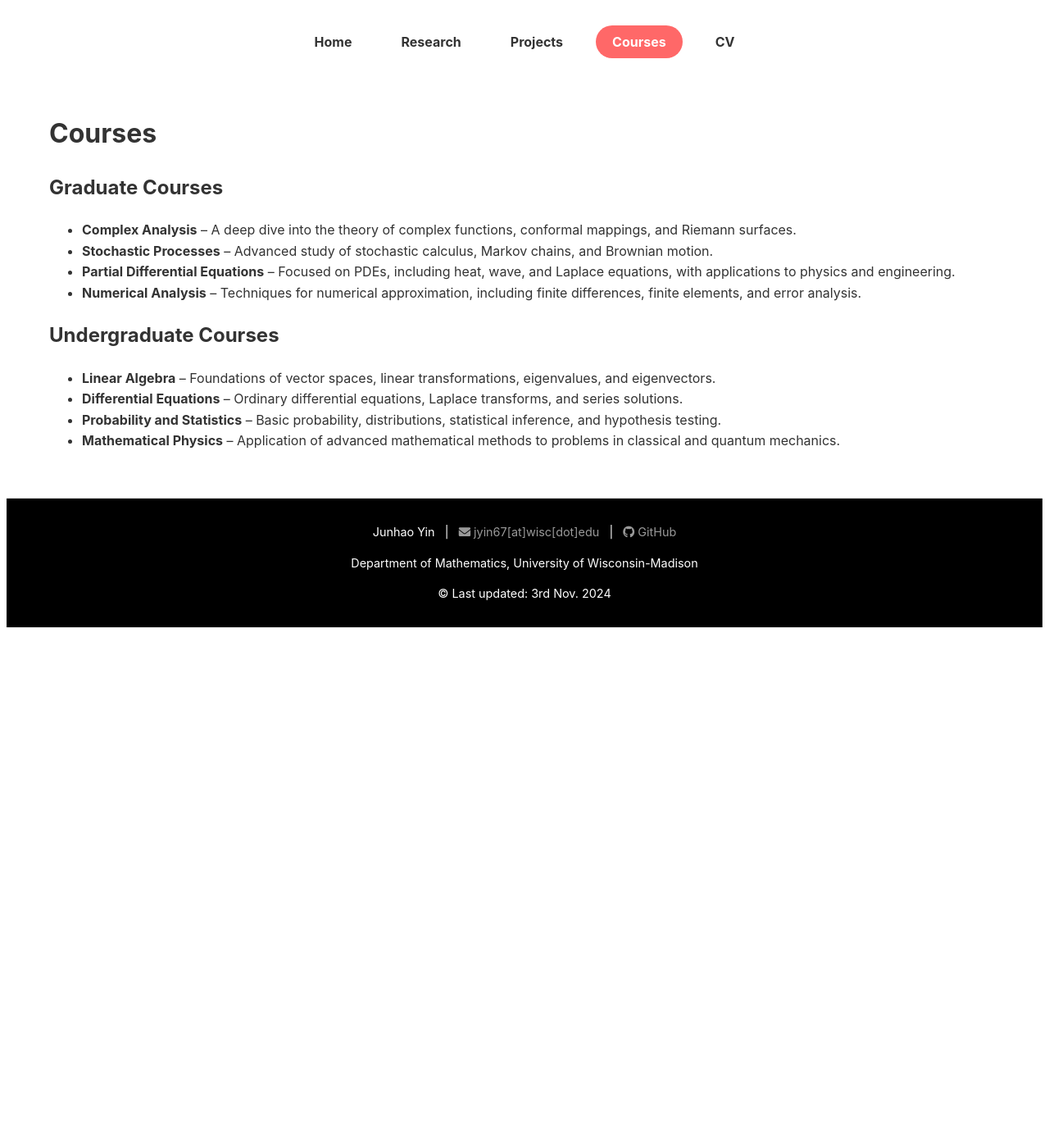
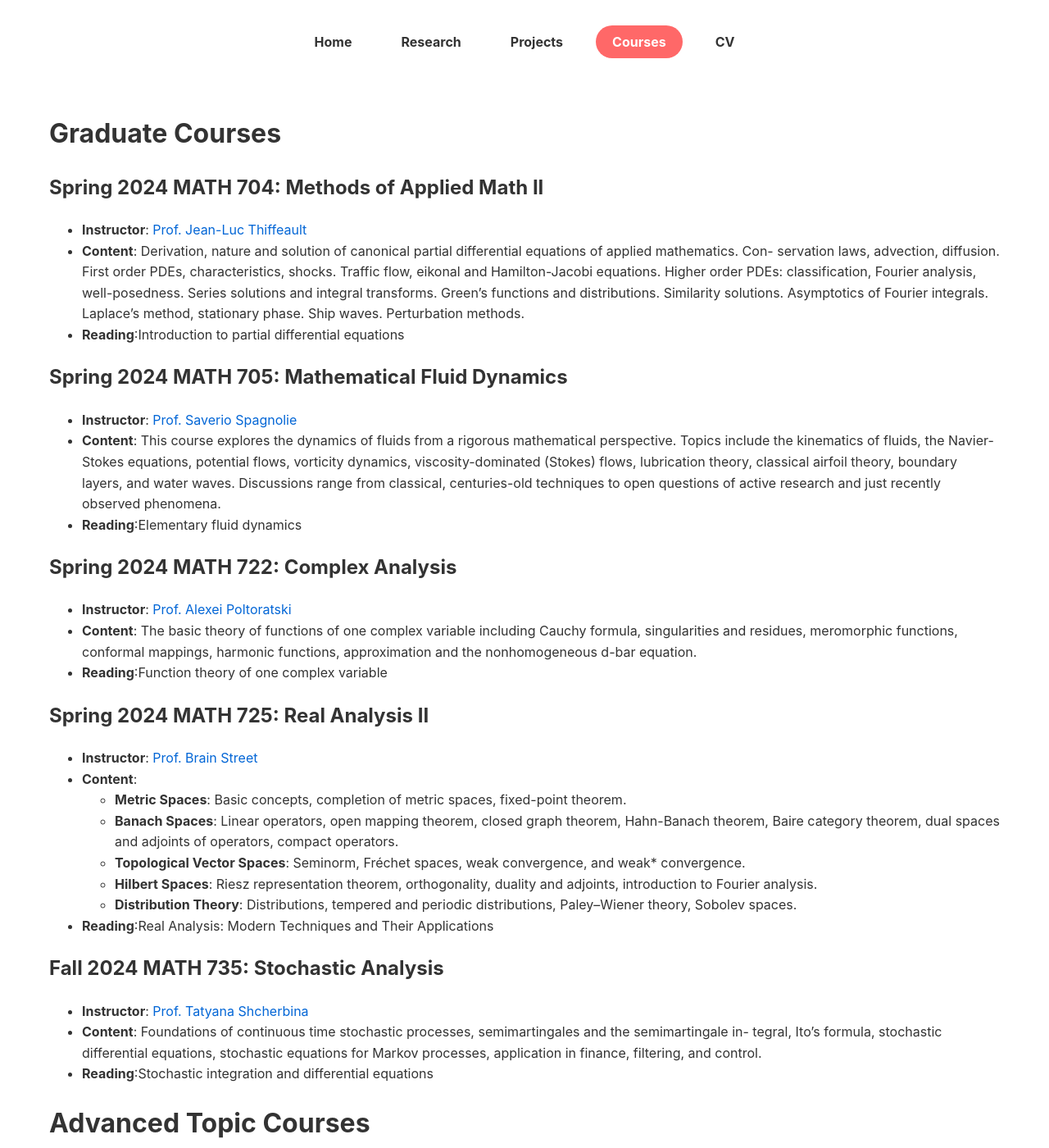
Before and after one commit to Yoon-1023/Yoon-1023.github.io, a Jekyll site: the page built from courses.md, in a window 1280 px wide and 1400 px high. Shown: the whole window at 82% size. Built offline with Jekyll 4.4.1, drawn with Linux system fonts in a browser that asks for light colours; some of the changed text lies outside the part shown.

Commit message:
Update courses.md

```diff
--- a/courses.md
+++ b/courses.md
@@ -4,18 +4,55 @@ title: "Courses"
 permalink: /courses/
 ---
 
-# Courses
+# Graduate Courses
 
-## Graduate Courses
+## Spring 2024 MATH 704: Methods of Applied Math II
 
-- **Complex Analysis** – A deep dive into the theory of complex functions, conformal mappings, and Riemann surfaces.
-- **Stochastic Processes** – Advanced study of stochastic calculus, Markov chains, and Brownian motion.
-- **Partial Differential Equations** – Focused on PDEs, including heat, wave, and Laplace equations, with applications to physics and engineering.
-- **Numerical Analysis** – Techniques for numerical approximation, including finite differences, finite elements, and error analysis.
+- **Instructor**: [Prof. Jean-Luc Thiffeault](https://people.math.wisc.edu/~thiffeault/)
+- **Content**: Derivation, nature and solution of canonical partial differential equations of applied mathematics. Con-
+servation laws, advection, diffusion. First order PDEs, characteristics, shocks. Traffic flow, eikonal and
+Hamilton-Jacobi equations. Higher order PDEs: classification, Fourier analysis, well-posedness. Series
+solutions and integral transforms. Green’s functions and distributions. Similarity solutions. Asymptotics
+of Fourier integrals. Laplace’s method, stationary phase. Ship waves. Perturbation methods.
+- **Reading**:Introduction to partial differential equations
 
-## Undergraduate Courses
+## Spring 2024 MATH 705: Mathematical Fluid Dynamics
 
-- **Linear Algebra** – Foundations of vector spaces, linear transformations, eigenvalues, and eigenvectors.
-- **Differential Equations** – Ordinary differential equations, Laplace transforms, and series solutions.
-- **Probability and Statistics** – Basic probability, distributions, statistical inference, and hypothesis testing.
-- **Mathematical Physics** – Application of advanced mathematical methods to problems in classical and quantum mechanics.
+- **Instructor**: [Prof. Saverio Spagnolie](https://people.math.wisc.edu/~spagnolie/)
+- **Content**: This course explores the dynamics of fluids from a rigorous mathematical perspective. Topics
+include the kinematics of fluids, the Navier-Stokes equations, potential
+flows, vorticity dynamics, viscosity-dominated (Stokes) flows, lubrication theory, classical airfoil theory, boundary layers, and water waves.
+Discussions range from classical, centuries-old techniques to open questions of active research and just recently observed phenomena.
+- **Reading**:Elementary fluid dynamics
+
+## Spring 2024 MATH 722: Complex Analysis
+
+- **Instructor**: [Prof. Alexei Poltoratski](https://people.math.wisc.edu/~poltoratski/)
+- **Content**: The basic theory of functions of one complex variable including Cauchy formula, singularities and residues,
+meromorphic functions, conformal mappings, harmonic functions, approximation and the nonhomogeneous d-bar equation.
+- **Reading**:Function theory of one complex variable
+
+## Spring 2024 MATH 725: Real Analysis II
+
+- **Instructor**: [Prof. Brain Street](https://people.math.wisc.edu/~bstreet/)
+- **Content**:
+  - **Metric Spaces**: Basic concepts, completion of metric spaces, fixed-point theorem.
+  - **Banach Spaces**: Linear operators, open mapping theorem, closed graph theorem, Hahn-Banach theorem, Baire category theorem, dual spaces and adjoints of operators, compact operators.
+  - **Topological Vector Spaces**: Seminorm, Fréchet spaces, weak convergence, and weak* convergence.
+  - **Hilbert Spaces**: Riesz representation theorem, orthogonality, duality and adjoints, introduction to Fourier analysis.
+  - **Distribution Theory**: Distributions, tempered and periodic distributions, Paley–Wiener theory, Sobolev spaces.
+- **Reading**:Real Analysis: Modern Techniques and Their Applications
+
+## Fall 2024 MATH 735: Stochastic Analysis
+- **Instructor**: [Prof. Tatyana Shcherbina](https://math.wisc.edu/staff/shcherbyna-tatiana/)
+- **Content**: Foundations of continuous time stochastic processes, semimartingales and the semimartingale in-
+tegral, Ito’s formula, stochastic differential equations, stochastic equations for Markov processes,
+application in finance, filtering, and control.
+- **Reading**:Stochastic integration and differential equations
+
+# Advanced Topic Courses
+
+## Fall 2024 MATH 801: Topics in Applied Mathematics(Dynamical Systems)
+- **Instructor**: [Prof. Gheorghe Craciun](https://people.math.wisc.edu/~craciun/)
+- **Content**: Study of Dynamical Systems and Applications, with special emphasis on mathematical models of reaction networks.  Introduction to population dynamics models that follow the law of mass-action. Study of mass-action systems is essentially equivalent to the study of polynomial dynamical systems on the positive orthant. Classes of mass-action systems (i.e., large classes of polynomial dynamical systems on the positive orthant) are known or conjectured to have remarkable qualitative properties: some have a globally attracting fixed point in the positive orthant (if the polynomials on the right-hand side have some special common solution), others have a globally attracting compact set within the positive orthant (if a graph associated to those polynomials has special reversibility properties). Key ideas and constructions that give rise to these results and conjectures.
+- **Reading**:Stochastic integration and differential equations
```
